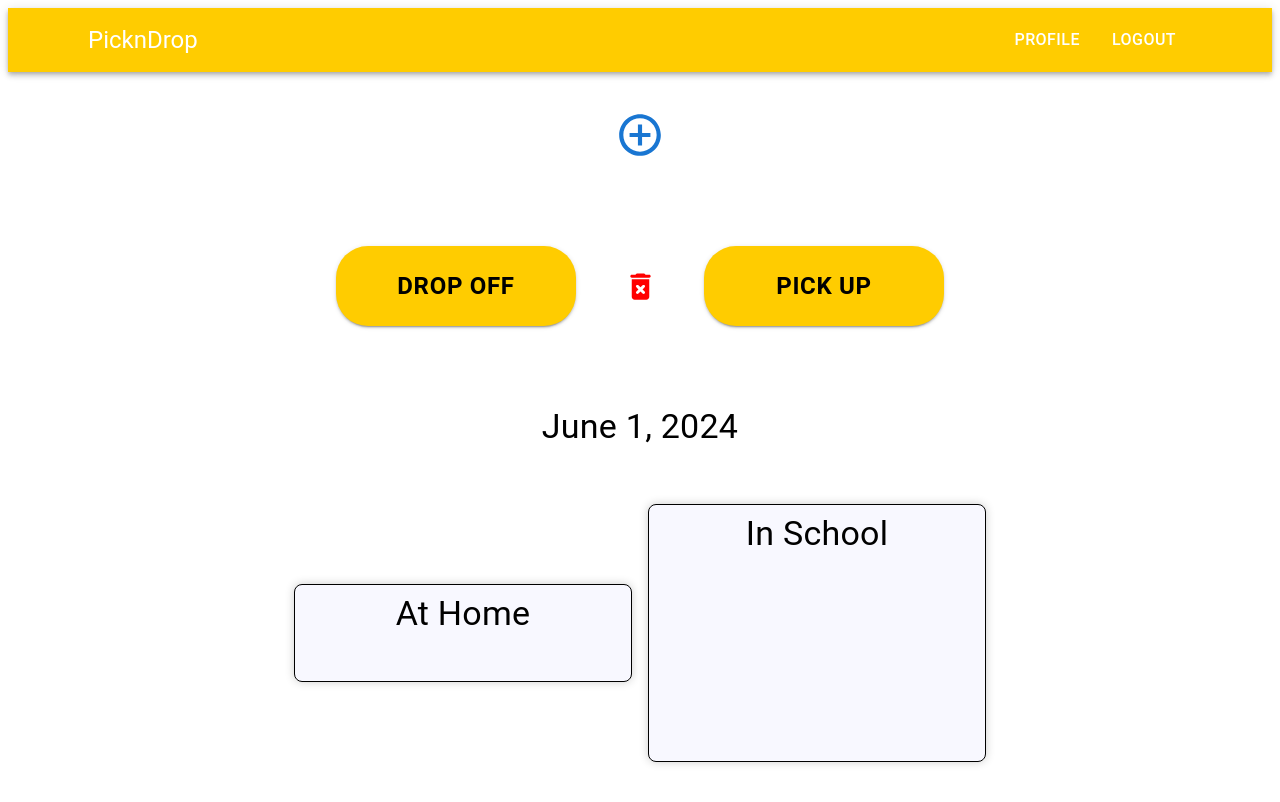
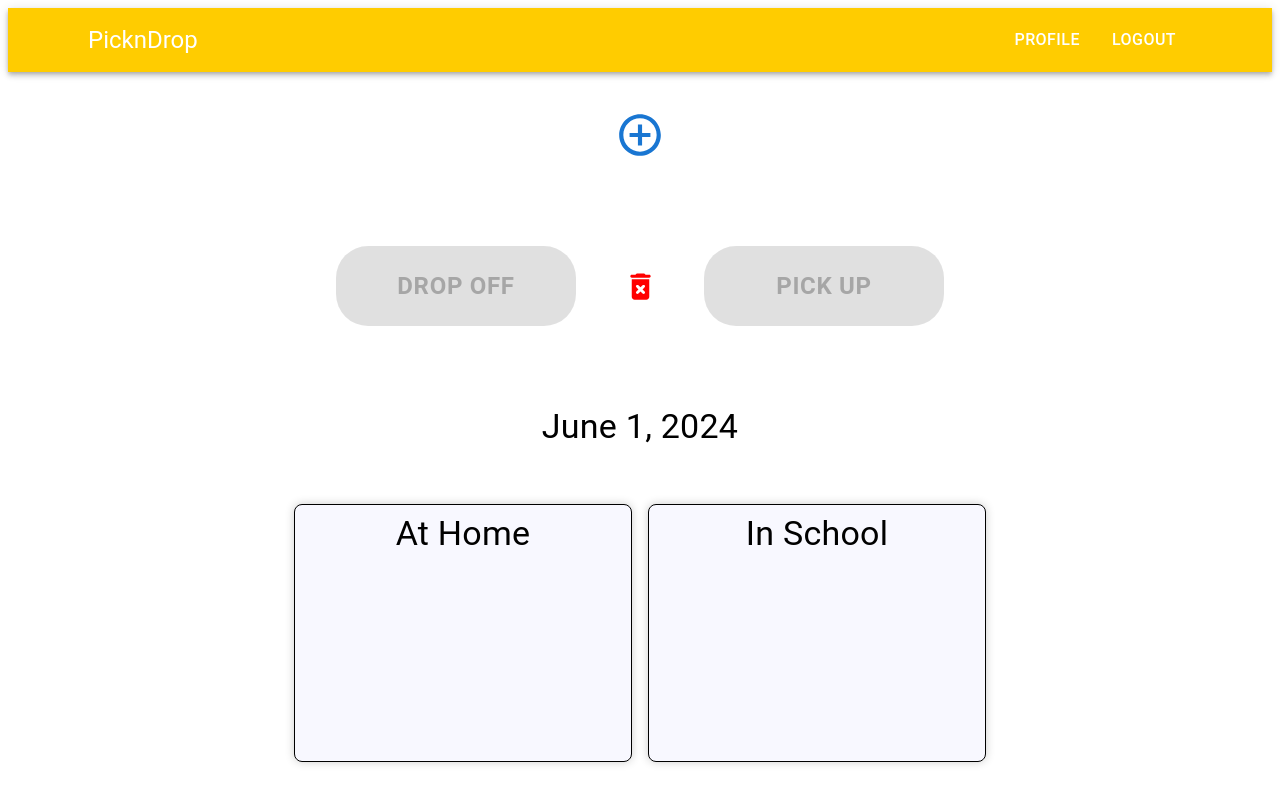
Before and after one commit to faridizzat/PicknDrop-MUI, a React (Vite) app: page / in a window 1280 px wide. Built offline with nearby package versions, Linux system fonts and the light colour scheme.

Commit message:
feat: add validation for button

```diff
--- a/src/components/ActionButton.jsx
+++ b/src/components/ActionButton.jsx
@@ -3,6 +3,11 @@ import DeleteForeverRoundedIcon from "@mui/icons-material/DeleteForeverRounded";
 import PropTypes from "prop-types";
 
 const ActionButton = (props) => {
+  const childList = props.childList;
+
+  //if there is at least 1 child selected, return true
+  const isChildSelected = childList.some((child) => child.isSelected);
+  console.log(isChildSelected);
   return (
     <Box
       display={"flex"}
@@ -24,6 +29,7 @@ const ActionButton = (props) => {
           borderRadius: "2rem",
         }}
         onClick={props.handleDropOff}
+        disabled={!isChildSelected}
       >
         Drop Off
       </Button>
@@ -37,6 +43,7 @@ const ActionButton = (props) => {
             color: "red",
           }}
           onClick={props.handleDelete}
+          disabled={!isChildSelected}
         />
       </Button>
       <Button
@@ -52,6 +59,7 @@ const ActionButton = (props) => {
           borderRadius: "2rem",
         }}
         onClick={props.handlePickup}
+        disabled={!isChildSelected}
       >
         Pick up
       </Button>
@@ -63,6 +71,7 @@ ActionButton.propTypes = {
   handleDropOff: PropTypes.func,
   handleDelete: PropTypes.func,
   handlePickup: PropTypes.func,
+  childList: PropTypes.array,
 };
 
 export default ActionButton;
--- a/src/components/ChildStatus.jsx
+++ b/src/components/ChildStatus.jsx
@@ -13,7 +13,7 @@ const ChildStatus = (props) => {
       {/* Box 1 */}
       <Box
         minWidth={"20rem"}
-        minHeight={"5rem"}
+        minHeight={"15rem"}
         m={1}
         border={1}
         display="flex"
--- a/src/pages/Home.jsx
+++ b/src/pages/Home.jsx
@@ -159,6 +159,7 @@ const HomePage = () => {
             handleDropOff={handleDropOff}
             handleDelete={handleDelete}
             handlePickup={handlePickup}
+            childList={childList}
           />
         </Box>
 
```
